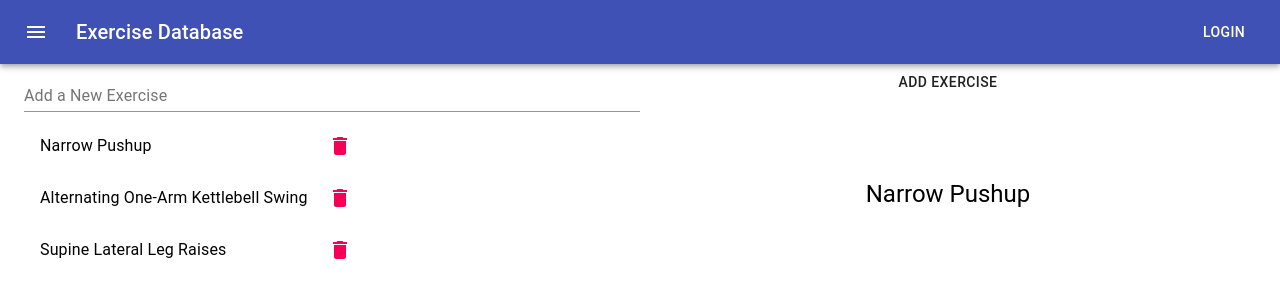
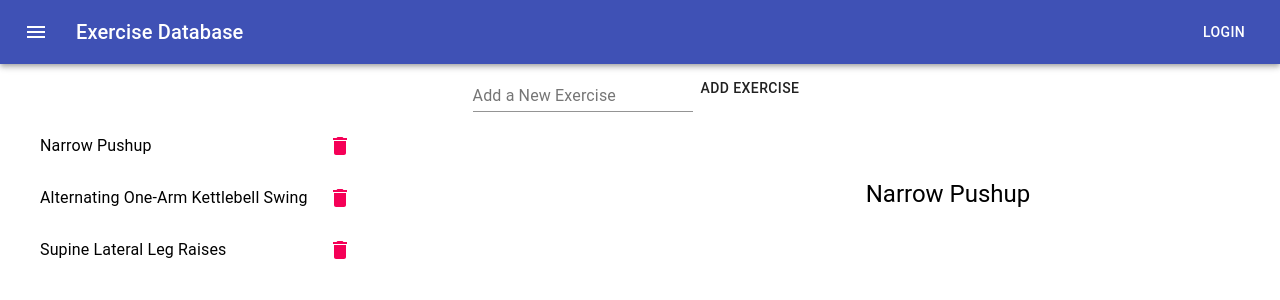
Before and after one commit to michaelresser/pt-buddy, a React (Create React App) app: page / in a window 1280 px wide. Shown: the top 300 px of the page. Built offline with nearby package versions, Linux system fonts and the light colour scheme.

Commit message:
centered Toolbar

```diff
--- a/src/components/Layout/ActionBar/ActionBar.js
+++ b/src/components/Layout/ActionBar/ActionBar.js
@@ -1,20 +1,16 @@
 import React from 'react';
-import { Grid, TextField, Button } from '@material-ui/core';
-import './Toolbar.css';
+import { Container, TextField, Button, FormControl, FormGroup } from '@material-ui/core';
 
-class Toolbar extends React.Component {
-
-    render() {
-        return (
-            <Grid container justify={'center'} align={'center'}>
-                <Grid item sm={6}>
-                    <TextField fullWidth label="Add a New Exercise" onChange={this.props.handleChange} value={this.props.newExercise}></TextField>
-                </Grid>
-                <Grid item sm={6}>
-                    <Button onClick={this.props.addNewExercise}>Add Exercise</Button>
-                    </Grid>
-            </Grid>
-        )
-    }
+const Toolbar = (props) => {
+    return (
+        <Container container justify={'center'} align={'center'} >
+            <FormControl>
+                <FormGroup children row>
+                    <TextField label="Add a New Exercise" onChange={props.handleChange} value={props.newExercise}></TextField>
+                    <Button onClick={props.addNewExercise}>Add Exercise</Button>
+                </FormGroup>
+            </FormControl>
+        </Container>
+    )
 }
 export default Toolbar;
--- a/src/components/Layout/ActionBar/Toolbar.css
+++ /dev/null
@@ -1,7 +0,0 @@
-.toolbar{
-    display: flex;
-    flex-flow: row wrap;
-    align-items: center;
-    justify-content: space-between;
-    border: 1px black solid;
-}
```
